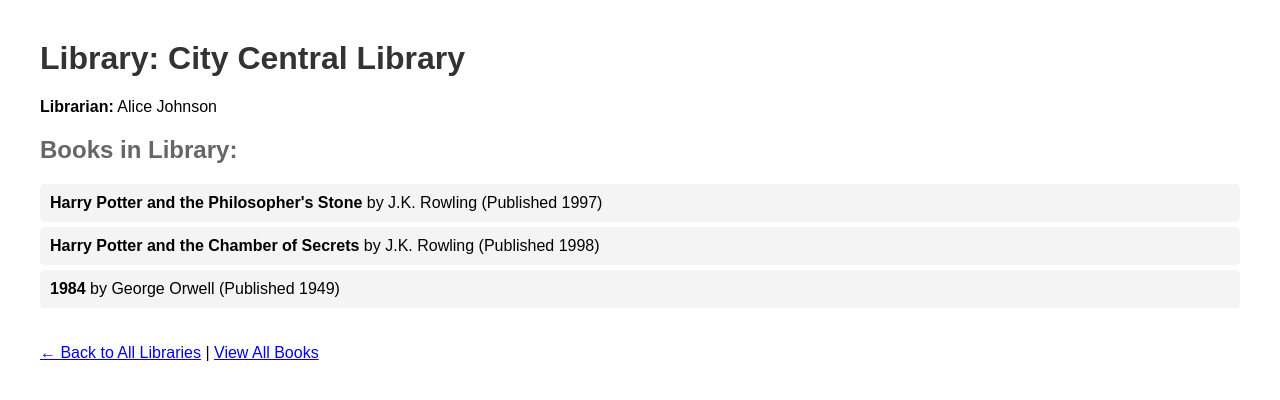
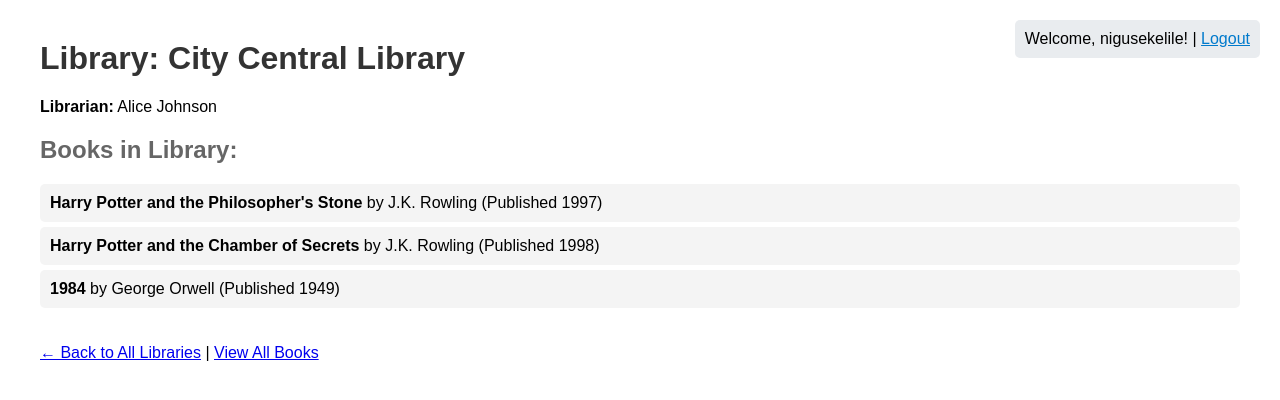
Before and after one commit to nigusekelile/Alx_DjangoLearnLab, a Django app: page /relationship/library/1/ in a window 1280 px wide. Shown: the top 400 px of the page. Run offline with Django 5.2, Linux system fonts and the light colour scheme; a user stored in the database is signed in; data comes from the database, SQL or seed files in the repository; both versions use the stored data as it was after the commit.

Commit message:
Updating url and navigation bar

```diff
--- a/django-models/LibraryProject/relationship_app/templates/relationship_app/library_detail.html
+++ b/django-models/LibraryProject/relationship_app/templates/relationship_app/library_detail.html
@@ -11,9 +11,42 @@
         ul { list-style-type: none; padding: 0; }
         li { padding: 10px; margin: 5px 0; background: #f4f4f4; border-radius: 5px; }
         .back-link { margin-top: 20px; display: inline-block; }
+        .user-info {
+            position: absolute;
+            top: 20px;
+            right: 20px;
+            background: #e9ecef;
+            padding: 10px;
+            border-radius: 5px;
+        }
+        .logout-form { display: inline; }
+        .logout-btn {
+            background: none;
+            border: none;
+            color: #007acc;
+            text-decoration: underline;
+            cursor: pointer;
+            padding: 0;
+            font: inherit;
+        }
+        .logout-btn:hover { color: #005a9e; }
     </style>
 </head>
 <body>
+    <!-- User authentication info -->
+    <div class="user-info">
+        {% if user.is_authenticated %}
+            Welcome, {{ user.username }}! |
+            <form action="{% url 'relationship_app:logout' %}" method="post" class="logout-form">
+                {% csrf_token %}
+                <button type="submit" class="logout-btn">Logout</button>
+            </form>
+        {% else %}
+            <a href="{% url 'relationship_app:login' %}">Login</a> |
+            <a href="{% url 'relationship_app:register' %}">Register</a>
+        {% endif %}
+    </div>
+
     <h1>Library: {{ library.name }}</h1>
 
     {% if library.librarian %}
--- a/django-models/LibraryProject/relationship_app/urls.py
+++ b/django-models/LibraryProject/relationship_app/urls.py
@@ -17,23 +17,24 @@ urlpatterns = [
 # Authenticatio script
 # relationship_app/urls.py
 from django.urls import path
-from django.contrib.auth.views import LoginView
+from django.contrib.auth.views import LoginView, LogoutView
 from . import views
 
 app_name = 'relationship_app'
 
 urlpatterns = [
-    # Authentication URLs
+    # Authentication URLs using Django's built-in class-based views
     path('login/',
          LoginView.as_view(template_name='relationship_app/login.html'),
          name='login'),
 
-    # Use custom logout view that handles GET requests
-    path('logout/', views.logout_view, name='logout'),
+    path('logout/',
+         LogoutView.as_view(template_name='relationship_app/logout.html'),
+         name='logout'),
 
     path('register/', views.register_view, name='register'),
 
-    # Book and Library URLs
+    # Book and Library URLs (protected)
     path('books/', views.list_books, name='list_books'),
     path('library/<int:pk>/', views.LibraryDetailView.as_view(), name='library_detail'),
     path('libraries/', views.LibraryListView.as_view(), name='library_list'),
```
Also changed, not shown: django-models/LibraryProject/relationship_app/templates/relationship_app/library_list.html (+33 -0 lines), django-models/LibraryProject/relationship_app/templates/relationship_app/navbar.html (added, +13 -0 lines), django-models/LibraryProject/db.sqlite3.
